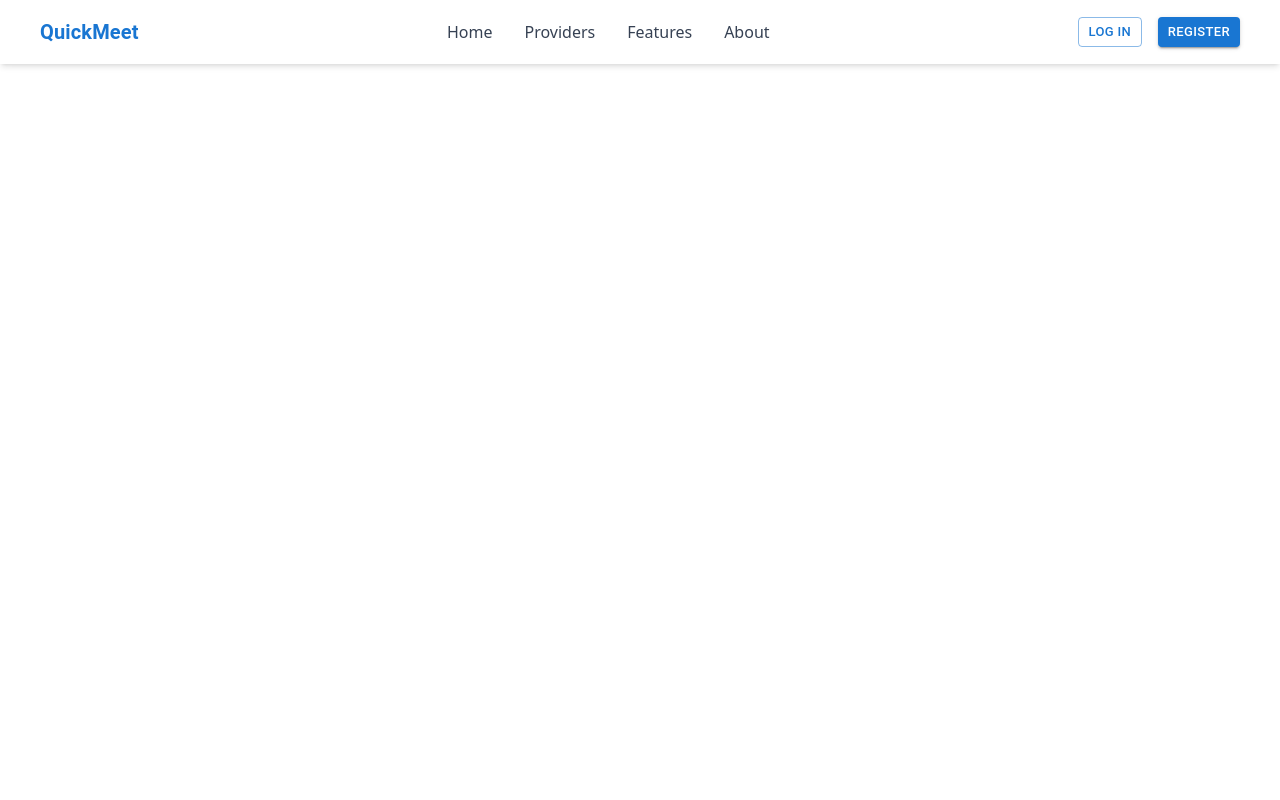
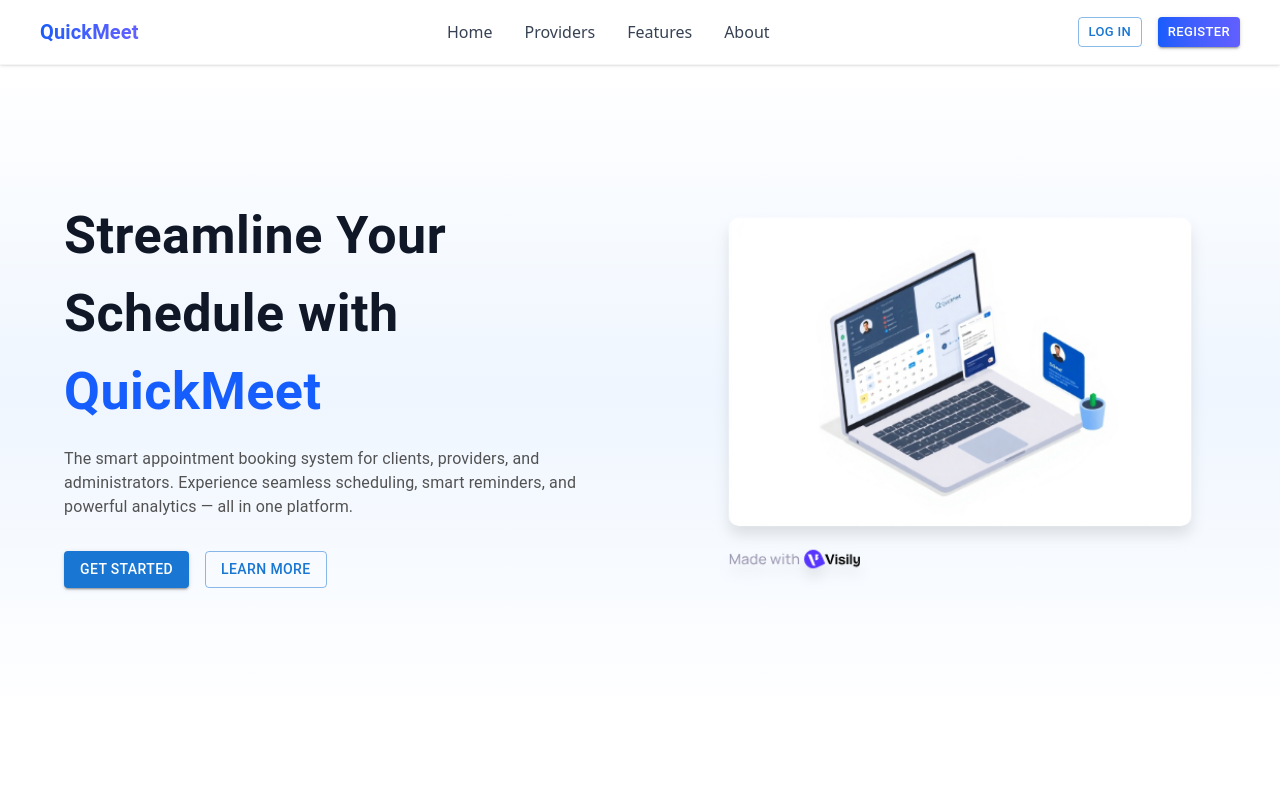
Before and after one commit to jakariachynabil10/smart-appointment-frontend, a Next.js app: page / in a window 1280 px wide. Shown: the top 800 px of the page. Built offline with nearby package versions, Linux system fonts and the light colour scheme.

Commit message:
hero section done and navbar hero section responsive done

```diff
--- a/src/app/(withCommonLayout)/page.tsx
+++ b/src/app/(withCommonLayout)/page.tsx
@@ -1,10 +1,10 @@
 
-import React from "react";
+import HeroSection from "@/components/UI/HomePage/HeroSection/HeroSection";
 
 const HomePage = () => {
   return (
     <>
-
+      <HeroSection/>
     </>
   );
 };
--- a/src/components/Shared/Navbar/Navbar.tsx
+++ b/src/components/Shared/Navbar/Navbar.tsx
@@ -1,43 +1,85 @@
 "use client";
 
-import { Box, Typography, Button } from "@mui/material";
+import { useState } from "react";
+import {
+  Box,
+  Typography,
+  Button,
+  IconButton,
+  Drawer,
+  List,
+  ListItem,
+  ListItemText,
+  Divider,
+} from "@mui/material";
+import MenuIcon from "@mui/icons-material/Menu";
+import CloseIcon from "@mui/icons-material/Close";
 import Link from "next/link";
+import { motion } from "framer-motion";
 
 const Navbar = () => {
+  const [open, setOpen] = useState(false);
+
+  const toggleDrawer = (state: boolean) => () => setOpen(state);
+
+  const navItems = ["Home", "Providers", "Features", "About"];
+
   return (
-    <Box className="flex justify-between items-center px-10 py-4 shadow-md bg-white/70 backdrop-blur-md sticky top-0 z-50">
+    <Box
+      className="
+        flex justify-between items-center
+        px-6 md:px-10 py-4
+        sticky top-0 z-50
+        bg-white/60 backdrop-blur-lg border-b border-gray-200/40
+        shadow-sm transition-all duration-300
+      "
+    >
       {/* Left - Logo */}
+      <motion.div whileHover={{ scale: 1.05 }} whileTap={{ scale: 0.98 }}>
         <Typography
-        color="primary"
           variant="h6"
           fontWeight="bold"
-        className="cursor-pointer transition-transform duration-300 hover:scale-105"
+          className="cursor-pointer bg-linear-to-r from-blue-600 to-indigo-500 bg-clip-text text-transparent"
         >
           QuickMeet
         </Typography>
+      </motion.div>
 
-      {/* Middle - Links */}
-      <Box className="flex justify-center gap-8">
-        {["Home", "Providers", "Features", "About"].map((item) => (
+      {/* Middle - Links (Desktop) */}
+      <Box className="hidden md:flex justify-center gap-8">
+        {navItems.map((item) => (
           <Link
             key={item}
             href={`/${item === "Home" ? "" : item.toLowerCase()}`}
-            className="relative text-gray-700 font-medium transition-all duration-300 hover:text-blue-600 group"
+            className="
+              relative text-gray-700 font-medium
+              transition-all duration-300 group
+              hover:text-blue-600
+            "
           >
             {item}
-            {/* Animated underline */}
-            <span className="absolute left-0 -bottom-1 w-0 h-0.5 bg-blue-600 transition-all duration-300 group-hover:w-full"></span>
+            <span
+              className="
+                absolute left-0 -bottom-1 w-0 h-0.5
+                bg-linear-to-r from-blue-600 to-indigo-500
+                transition-all duration-300 group-hover:w-full
+              "
+            ></span>
           </Link>
         ))}
       </Box>
 
-      {/* Right - Buttons */}
-      <Box className="flex gap-4">
+      {/* Right - Buttons (Desktop) */}
+      <Box className="hidden md:flex gap-4">
         <Link href="/login">
           <Button
             variant="outlined"
             size="small"
-            className="transition-all duration-300 hover:scale-105"
+            className="
+              transition-all duration-300 hover:scale-105
+              border-blue-500 text-blue-600 hover:bg-blue-50
+              rounded-full px-4
+            "
           >
             Log In
           </Button>
@@ -47,13 +89,105 @@ const Navbar = () => {
             variant="contained"
             size="small"
             color="primary"
-            className="transition-all duration-300 hover:shadow-lg hover:-translate-y-0.5"
+            className="
+              transition-all duration-300 hover:shadow-lg hover:-translate-y-0.5
+              bg-linear-to-r from-blue-600 to-indigo-500 text-white
+              rounded-full px-4
+            "
+          >
+            Register
+          </Button>
+        </Link>
+      </Box>
+
+      {/* Mobile Menu Icon */}
+      <Box className="md:hidden">
+        <IconButton onClick={toggleDrawer(true)} className="text-blue-600">
+          <MenuIcon />
+        </IconButton>
+      </Box>
+
+      {/* Mobile Drawer */}
+      <Drawer
+        anchor="right"
+        open={open}
+        onClose={toggleDrawer(false)}
+        PaperProps={{
+          sx: {
+            width: "75%",
+            backgroundColor: "rgba(255,255,255,0.8)",
+            backdropFilter: "blur(20px)",
+            boxShadow: "0 8px 30px rgba(0,0,0,0.1)",
+          },
+        }}
+      >
+        <Box className="p-5 flex flex-col gap-6 h-full">
+          {/* Header */}
+          <Box className="flex justify-between items-center">
+            <Typography
+              variant="h6"
+              fontWeight="bold"
+              className="bg-linear-to-r from-blue-600 to-indigo-500 bg-clip-text text-transparent"
+            >
+              QuickMeet
+            </Typography>
+            <IconButton onClick={toggleDrawer(false)}>
+              <CloseIcon />
+            </IconButton>
+          </Box>
+
+          <Divider />
+
+          {/* Nav Links */}
+          <List>
+            {navItems.map((item) => (
+              <ListItem
+                key={item}
+                onClick={toggleDrawer(false)}
+                component={Link}
+                href={`/${item === "Home" ? "" : item.toLowerCase()}`}
+                className="transition-all duration-200 hover:bg-blue-50 rounded-lg"
+              >
+                <ListItemText
+                  primary={item}
+                  primaryTypographyProps={{
+                    className:
+                      "text-gray-700 font-medium hover:text-blue-600 transition-all duration-300",
+                  }}
+                />
+              </ListItem>
+            ))}
+          </List>
+
+          <Box className="mt-auto flex flex-col gap-3">
+            <Link href="/login">
+              <Button
+                fullWidth
+                variant="outlined"
+                className="
+                  border-blue-500 text-blue-600 hover:bg-blue-50
+                  rounded-full
+                "
+              >
+                Log In
+              </Button>
+            </Link>
+            <Link href="/register">
+              <Button
+                fullWidth
+                variant="contained"
+                className="
+                  bg-linear-to-r from-blue-600 to-indigo-500
+                  hover:shadow-lg text-white rounded-full
+                "
               >
                 Register
               </Button>
             </Link>
           </Box>
         </Box>
+      </Drawer>
+    </Box>
   );
 };
 
--- /dev/null
+++ b/src/components/UI/HomePage/HeroSection/HeroSection.tsx
@@ -0,0 +1,105 @@
+"use client";
+
+import { Box, Button, Container, Typography } from "@mui/material";
+import Link from "next/link";
+import Image from "next/image";
+import image1 from "../../../../../public/Selection (1).png";
+import { motion } from "framer-motion";
+
+const MotionBox = motion(Box); // ✅ Create a motion-enabled MUI Box
+
+const HeroSection = () => {
+  return (
+    <Box className="bg-linear-to-b from-white via-blue-50 to-white">
+      <Container className="py-16 md:py-24 lg:py-32">
+        <Box
+          className="
+            flex flex-col-reverse lg:flex-row
+            items-center justify-between
+            gap-10 lg:gap-16
+          "
+        >
+          {/* Left - Text Content */}
+          <MotionBox
+            initial={{ opacity: 0, y: 40 }}
+            whileInView={{ opacity: 1, y: 0 }}
+            transition={{ duration: 0.8 }}
+            viewport={{ once: true }}
+            className="text-center lg:text-left max-w-xl"
+          >
+            <Typography
+              fontSize={{ xs: "32px", sm: "40px", lg: "52px" }}
+              fontWeight="bold"
+              className="leading-tight text-gray-900"
+            >
+              Streamline Your <br />
+              Schedule with{" "}
+              <span className="text-blue-600">QuickMeet</span>
+            </Typography>
+
+            <Typography
+              className="text-neutral-600 mt-5 pt-4 text-sm sm:text-base leading-relaxed"
+            >
+              The smart appointment booking system for clients, providers,
+              and administrators. Experience seamless scheduling, smart
+              reminders, and powerful analytics — all in one platform.
+            </Typography>
+
+            <Box
+              className="
+                flex flex-col sm:flex-row items-center lg:items-start
+                gap-4 mt-8 justify-center lg:justify-start
+              "
+            >
+              <Link href="/register">
+                <Button
+                  variant="contained"
+                  color="primary"
+                  size="medium"
+                  className="
+                    transition-all duration-300 hover:shadow-blue-200
+                    hover:-translate-y-0.5 px-6 py-2 text-base font-medium
+                  "
+                >
+                  Get Started
+                </Button>
+              </Link>
+
+              <Link href="/features">
+                <Button
+                  variant="outlined"
+                  size="medium"
+                  className="
+                    border-blue-500 text-blue-600
+                    hover:bg-blue-50 transition-all duration-300
+                    px-6 py-2 text-base font-medium
+                  "
+                >
+                  Learn More
+                </Button>
+              </Link>
+            </Box>
+          </MotionBox>
+
+          {/* Right - Image */}
+          <MotionBox
+            initial={{ opacity: 0, scale: 0.9 }}
+            whileInView={{ opacity: 1, scale: 1 }}
+            transition={{ duration: 0.8 }}
+            viewport={{ once: true }}
+            className="flex justify-center lg:justify-end w-full lg:w-1/2"
+          >
+            <Image
+              src={image1}
+              alt="QuickMeet Hero"
+              className="w-72 sm:w-96 lg:w-[520px] h-auto drop-shadow-xl"
+              priority
+            />
+          </MotionBox>
+        </Box>
+      </Container>
+    </Box>
+  );
+};
+
+export default HeroSection;
```
Also changed, not shown: public/Selection (1).png (added). Lines whose indentation alone changed are shown as unchanged.
